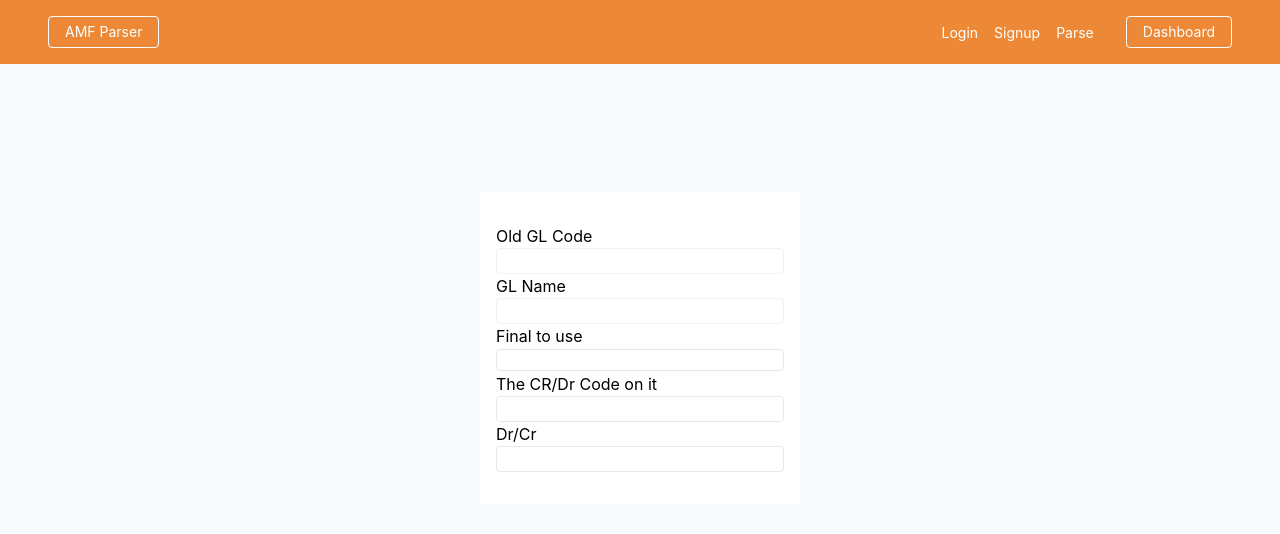
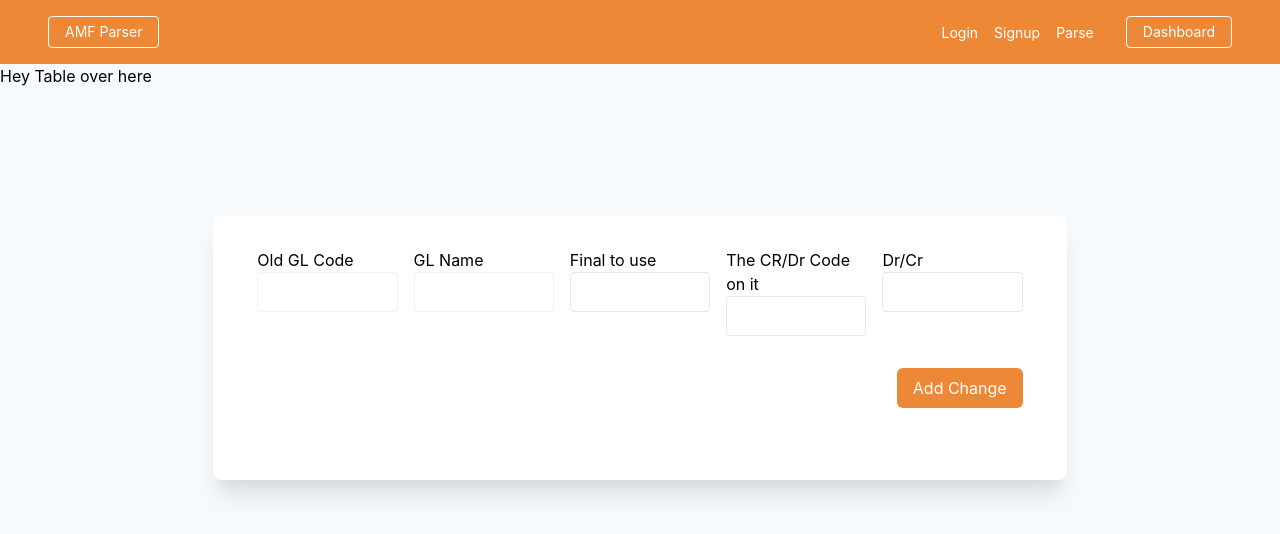
Before and after one commit to boyepanthera/amf-frontend, a React (Create React App) app: page /dashboard in a window 1280 px wide. Shown: the top 534 px of the page. Built offline with nearby package versions, Linux system fonts and the light colour scheme.

Commit message:
dashboard ledger change card

```diff
--- a/src/components/Dashboard.js
+++ b/src/components/Dashboard.js
@@ -29,6 +29,13 @@ export const Dashboard = () => {
         <div className='bg-gray-100 h-screen'>
             <Navbar />
             <div>
+                <div className='mx-auto'>
+                    Hey Table over here
+                </div>
+            </div>
+            <div className='w-2/3 mx-auto'>
+
+
                 <Formik
                     initialValues={{
                         oldColde: '',
@@ -41,31 +48,36 @@ export const Dashboard = () => {
                     validationSchema={DashSchema}
                 >
                     {({ errors, touched }) => (
-                        <Form className='bg-white w-1/4 px-4 py-8 mx-auto my-32'>
-                            <div>
+                        <Form className='bg-white w-full px-12 rounded-lg shadow-xl py-8 mx-auto my-32'>
+                            <div className='flex flex-wrap -mx-3 mb-2'>
+                                <div className='w-full md:w-1/5 px-2 mb-6 md:mb-0'>
                                     <label>Old GL Code</label>
-                                <Field name='oldCode' type='text' placeholder='' className='w-full rounded border border-gray-200 focus:border-gray-200' />
+                                    <Field name='oldCode' type='text' placeholder='' className='h-10 w-full rounded border border-gray-200 focus:border-gray-200' />
                                     {errors.name && touched.name ? (<div className='text-red-300'>{errors.name}</div>) : null}
                                 </div>
-                            <div>
+                                <div className='w-full md:w-1/5 px-2 mb-6 md:mb-0'>
                                     <label>GL Name</label>
-                                <Field type='text' name='glName' placeholder='' className='w-full rounded border border-gray-200 focus:border-gray-200' />
+                                    <Field type='text' name='glName' placeholder='' className='h-10 w-full rounded border border-gray-200 focus:border-gray-200' />
                                     {errors.glName && touched.glName ? (<div className='text-red-300'>{errors.glName}</div>) : null}
                                 </div>
-                            <div>
+                                <div className='w-full md:w-1/5 px-2 mb-6 md:mb-0'>
                                     <label>Final to use</label>
-                                <Field type='text' name='finalCode' placeholder='' className='w-full rounded border leading-tight focus:outline-none focus:bg-white focus:border-gray-500 ' />
+                                    <Field type='text' name='finalCode' placeholder='' className='h-10 w-full rounded border leading-tight focus:outline-none focus:bg-white focus:border-gray-500 ' />
                                     {errors.finalCode && touched.finalCode ? (<div className='text-red-300'>{errors.finalCode}</div>) : null}
                                 </div>
-                            <div>
+                                <div className='w-full md:w-1/5 px-2 mb-6 md:mb-0'>
                                     <label>The CR/Dr Code on it</label>
-                                <Field type='text' placeholder='' name='sideCode' className='w-full rounded border focus:border-gray-500 ' />
+                                    <Field type='text' placeholder='' name='sideCode' className='h-10 w-full rounded border focus:border-gray-500 ' />
                                     {errors.sideCode && touched.sideCode ? (<div className='text-red-300'>{errors.sideCode}</div>) : null}
                                 </div>
-                            <div>
+                                <div className='w-full md:w-1/5 px-2 mb-6 md:mb-0'>
                                     <label>Dr/Cr</label>
-                                <Field type='text' name='side' placeholder='' className='w-full rounded border focus:border-gray-500 ' />
+                                    <Field type='text' name='side' placeholder='' className='h-10 w-full rounded border focus:border-gray-500 ' />
                                     {errors.side && touched.side ? (<div className='text-red-300'>{errors.side}</div>) : null}
+                                </div>
+                                <div className='flex ml-auto mr-2 my-8'>
+                                    <button className='bg-orange-500 rounded-md px-4 py-2 text-white'>Add Change</button>
+                                </div>
                             </div>
                         </Form>
                     )}
```
Lines whose indentation alone changed are shown as unchanged.
